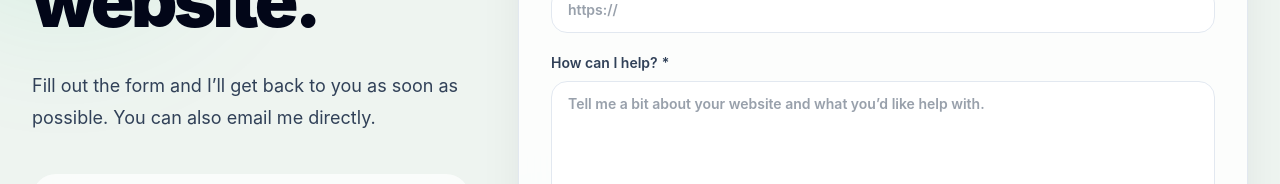
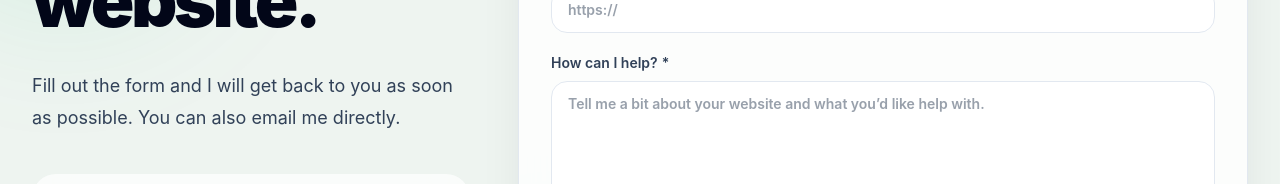
Before and after one commit to DKT15/DKT-Website-Optimisation, a React (Vite) app: page /contact in a window 1280 px wide. Shown: the part 501-685 px from the top of the page. Built offline with nearby package versions, Linux system fonts and the light colour scheme.

Commit message:
added to the code.

```diff
--- a/src/pages/Contact.jsx
+++ b/src/pages/Contact.jsx
@@ -75,8 +75,8 @@ export default function ContactPage() {
             Let’s improve your website.
           </h1>
           <p className="mt-6 max-w-md text-lg leading-8 text-slate-700">
-            Fill out the form and I’ll get back to you as soon as possible. You
-            can also email me directly.
+            Fill out the form and I will get back to you as soon as possible.
+            You can also email me directly.
           </p>
           <div className="mt-10 space-y-5 text-slate-700">
             <a
--- a/src/pages/Home.jsx
+++ b/src/pages/Home.jsx
@@ -280,8 +280,8 @@ export default function HomePage() {
           />
           <div className="text-lg leading-8 text-slate-700">
             <p>
-              I’m Danté Kellman-Thompson, a Website Optimisation Specialist with
-              experience managing, relaunching and improving public-facing
+              I am Danté Kellman-Thompson, a Website Optimisation Specialist
+              with experience managing, relaunching and improving public-facing
               websites at a national level.
             </p>
             <p className="mt-5">
```
